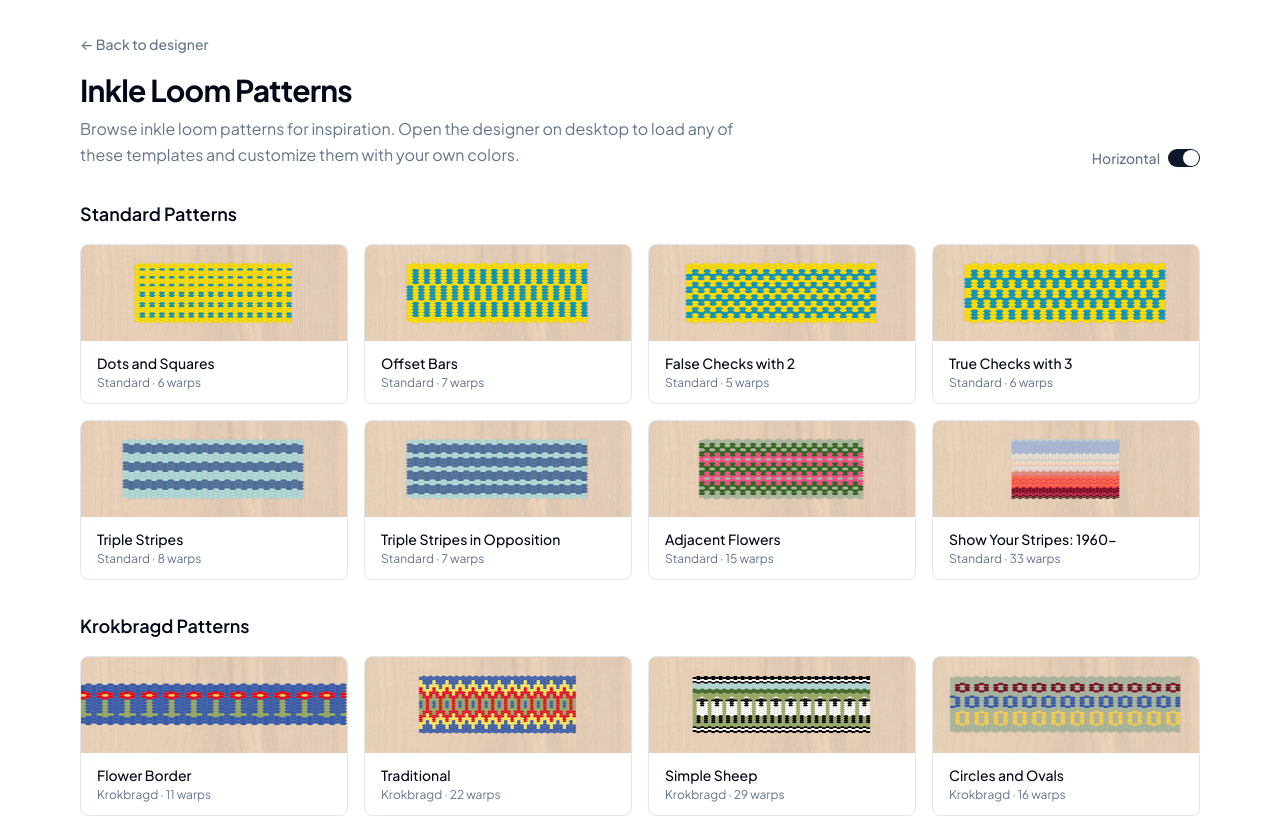
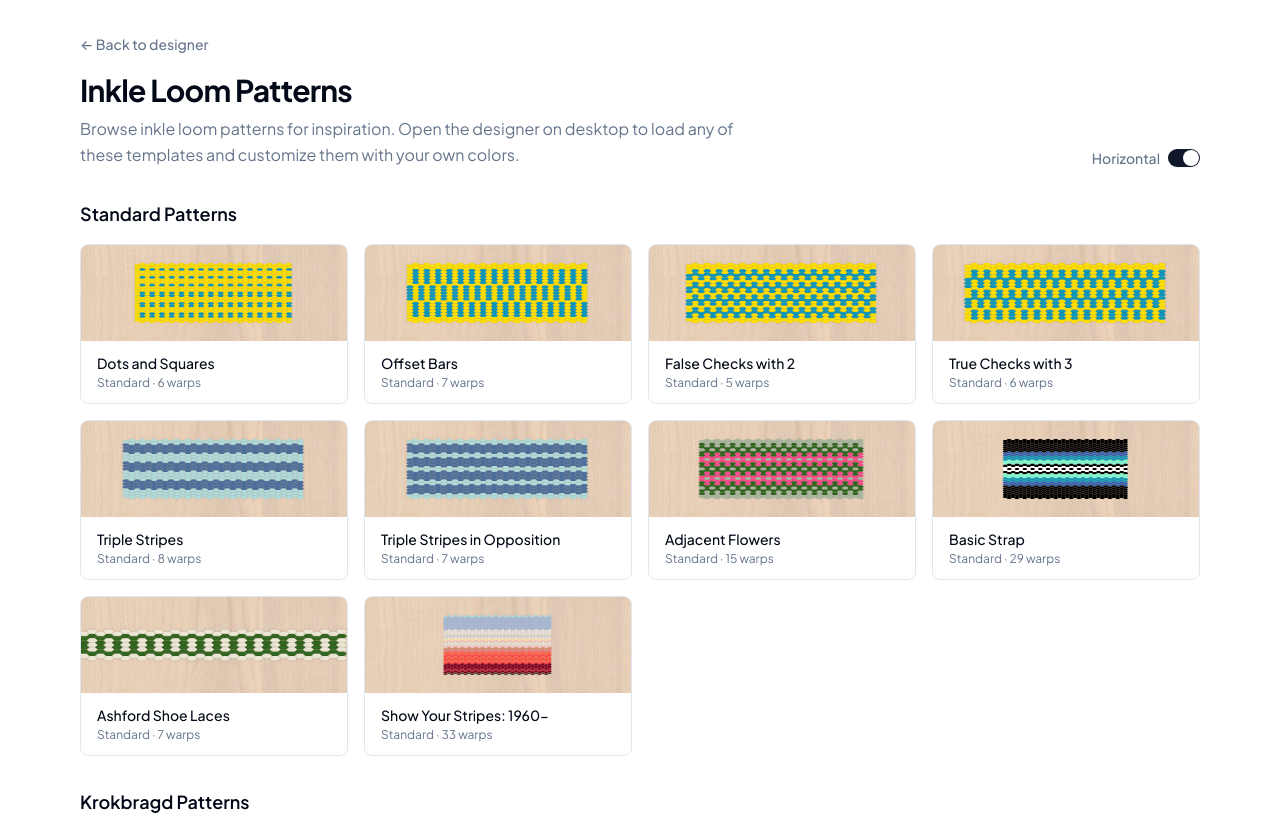
Before and after one commit to gg314/inkle, a React (Vite) app: page /patterns in a window 1280 px wide. Shown: the top 818 px of the page. Built offline with nearby package versions, Linux system fonts and the light colour scheme.

Commit message:
feat: add Basic Strap and Ashford Shoe Laces presets

```diff
--- a/src/assets/presets/presets.ts
+++ b/src/assets/presets/presets.ts
@@ -383,6 +383,178 @@ export const presetPatterns: PresetPattern[] = [
       },
     ],
     repeaters: [{ count: 2, start: 5, length: 14 }],
+  },
+  {
+    name: "Basic Strap",
+    band: [
+      {
+        label: "H",
+        colors: [
+          ALL_COLORS[6],
+          null,
+          ALL_COLORS[6],
+          null,
+          ALL_COLORS[6],
+          null,
+          ALL_COLORS[6],
+          null,
+          ALL_COLORS[6],
+          null,
+          ALL_COLORS[6],
+          null,
+          ALL_COLORS[34],
+          null,
+          ALL_COLORS[34],
+          null,
+          ALL_COLORS[30],
+          null,
+          ALL_COLORS[30],
+          null,
+          ALL_COLORS[28],
+          null,
+          ALL_COLORS[28],
+          null,
+          ALL_COLORS[6],
+          null,
+          ALL_COLORS[0],
+          null,
+          ALL_COLORS[6],
+          null,
+          ALL_COLORS[0],
+          null,
+          ALL_COLORS[6],
+          null,
+          ALL_COLORS[28],
+          null,
+          ALL_COLORS[28],
+          null,
+          ALL_COLORS[30],
+          null,
+          ALL_COLORS[30],
+          null,
+          ALL_COLORS[34],
+          null,
+          ALL_COLORS[34],
+          null,
+          ALL_COLORS[6],
+          null,
+          ALL_COLORS[6],
+          null,
+          ALL_COLORS[6],
+          null,
+          ALL_COLORS[6],
+          null,
+          ALL_COLORS[6],
+          null,
+          ALL_COLORS[6],
+        ],
+      },
+      {
+        label: "U",
+        colors: [
+          null,
+          ALL_COLORS[6],
+          null,
+          ALL_COLORS[6],
+          null,
+          ALL_COLORS[6],
+          null,
+          ALL_COLORS[6],
+          null,
+          ALL_COLORS[6],
+          null,
+          ALL_COLORS[6],
+          null,
+          ALL_COLORS[34],
+          null,
+          ALL_COLORS[34],
+          null,
+          ALL_COLORS[30],
+          null,
+          ALL_COLORS[30],
+          null,
+          ALL_COLORS[28],
+          null,
+          ALL_COLORS[28],
+          null,
+          ALL_COLORS[6],
+          null,
+          ALL_COLORS[0],
+          null,
+          ALL_COLORS[0],
+          null,
+          ALL_COLORS[6],
+          null,
+          ALL_COLORS[28],
+          null,
+          ALL_COLORS[28],
+          null,
+          ALL_COLORS[30],
+          null,
+          ALL_COLORS[30],
+          null,
+          ALL_COLORS[34],
+          null,
+          ALL_COLORS[34],
+          null,
+          ALL_COLORS[6],
+          null,
+          ALL_COLORS[6],
+          null,
+          ALL_COLORS[6],
+          null,
+          ALL_COLORS[6],
+          null,
+          ALL_COLORS[6],
+          null,
+          ALL_COLORS[6],
+          null,
+        ],
+      },
+    ],
+    repeaters: [],
+  },
+  {
+    name: "Ashford Shoe Laces",
+    band: [
+      {
+        label: "H",
+        colors: [
+          ALL_COLORS[1],
+          null,
+          ALL_COLORS[25],
+          null,
+          ALL_COLORS[1],
+          null,
+          ALL_COLORS[1],
+          null,
+          ALL_COLORS[1],
+          null,
+          ALL_COLORS[25],
+          null,
+          ALL_COLORS[1],
+        ],
+      },
+      {
+        label: "U",
+        colors: [
+          null,
+          ALL_COLORS[1],
+          null,
+          ALL_COLORS[25],
+          null,
+          ALL_COLORS[25],
+          null,
+          ALL_COLORS[25],
+          null,
+          ALL_COLORS[25],
+          null,
+          ALL_COLORS[1],
+          null,
+        ],
+      },
+    ],
+    repeaters: [],
   },
   {
     name: "Flower Border",
```
